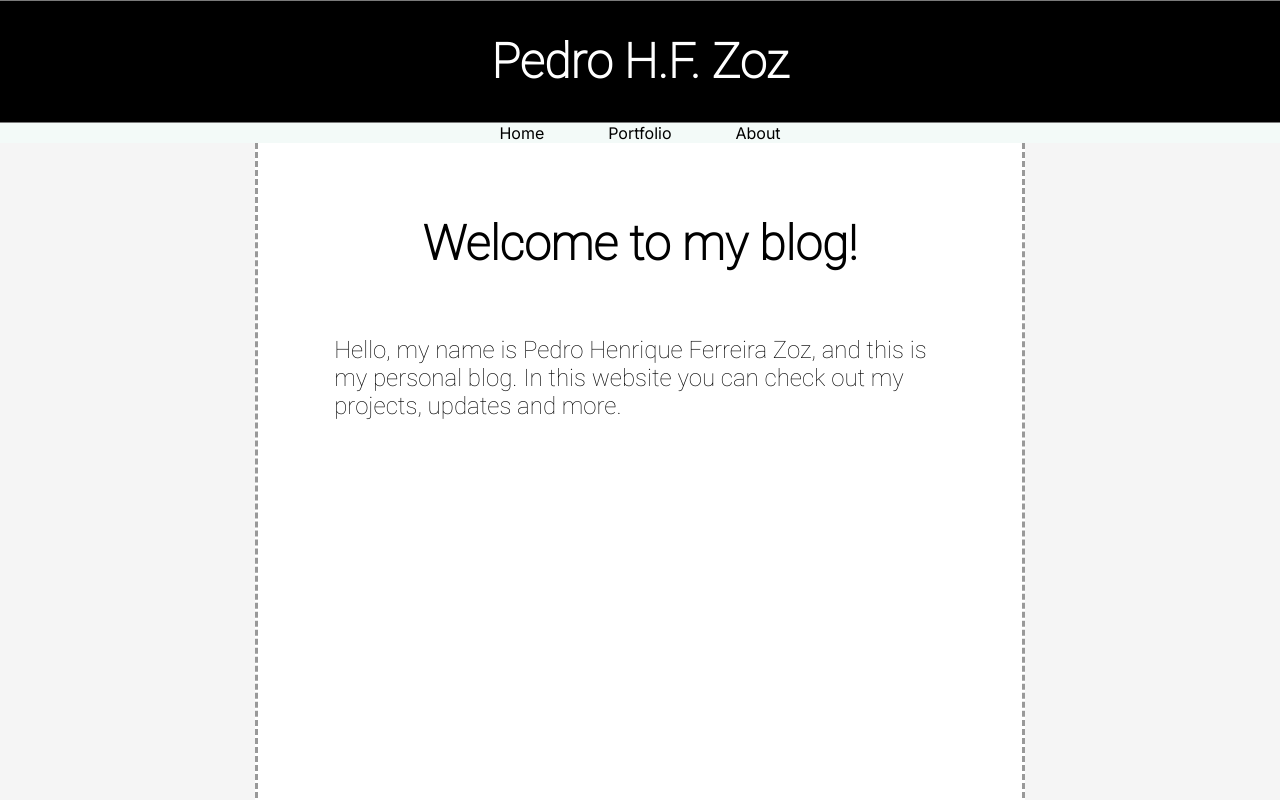
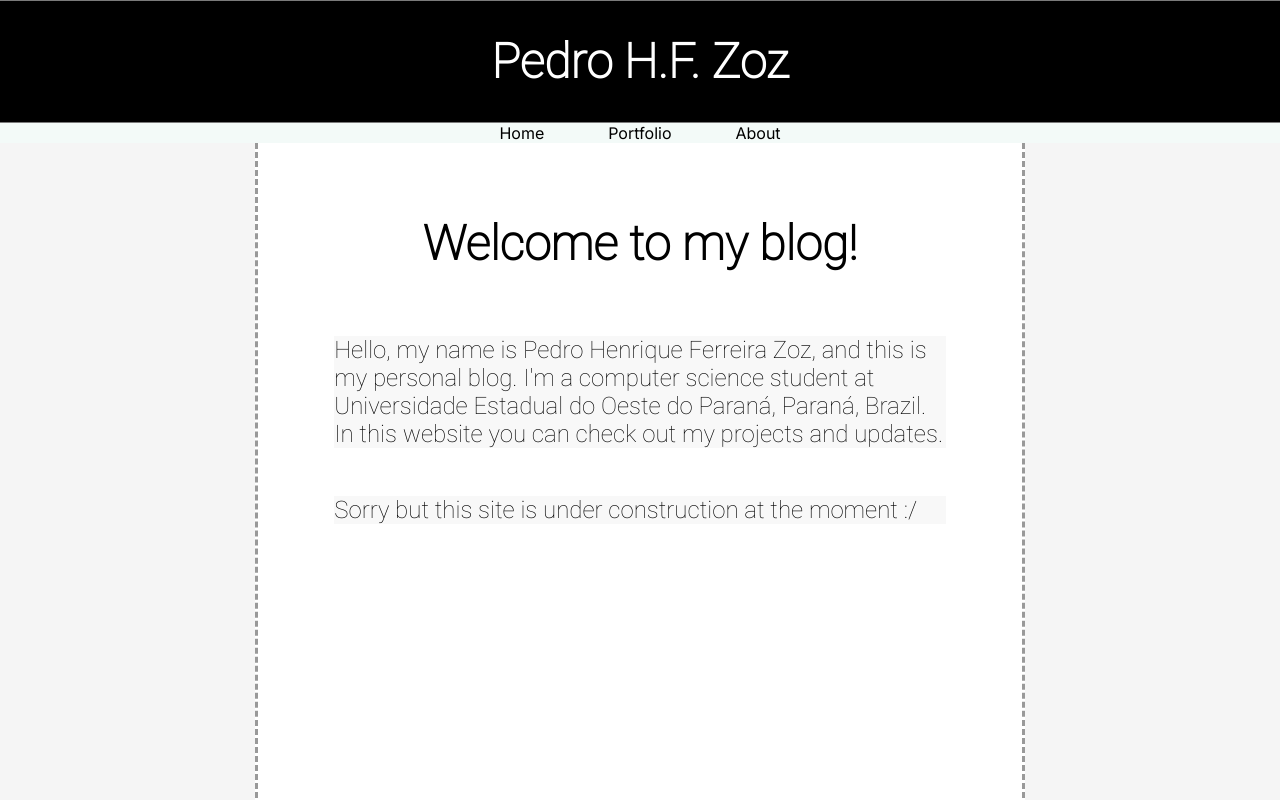
Before and after one commit to Pfzoz/z-portfolio, a Next.js app: page / in a window 1280 px wide. Built offline with nearby package versions, Linux system fonts and the light colour scheme.

Commit message:
contents

```diff
--- a/components/home/index/IndexRow.tsx
+++ b/components/home/index/IndexRow.tsx
@@ -1,33 +1,17 @@
 "use client";
 
-import { useEffect, useState } from "react";
+import { useState } from "react";
 import styles from "./index.module.css";
 
 export default function IndexRow() {
   const [open, setOpen] = useState(false);
-  const [indexes, setIndexes] = useState(<></>);
-
-  useEffect(() => {
-    const h2s = document.querySelectorAll("h2");
-    const indexesArray = [<></>];
-    indexesArray.pop();
-    h2s.forEach((value) => {
-      indexesArray.push(
-        <h3 onClick={() => value.scrollIntoView({ behavior: "smooth" })}>
-          {value.textContent}
-        </h3>
-      );
-    });
-    setIndexes(<>{indexesArray}</>);
-  }, []);
 
   return (
     <>
       <div
         id="indexRow"
         className={`${styles.default} ${open ? styles.open : ""}`}
-      >
-      </div>
+      ></div>
       <button className={styles.openButton} onClick={() => setOpen(!open)} />
     </>
   );
--- a/components/home/middle-row/welcome-section/WelcomeSection.tsx
+++ b/components/home/middle-row/welcome-section/WelcomeSection.tsx
@@ -4,7 +4,8 @@ export default function WelcomeSection() {
   return (
     <section className={styles.default}>
       <h2>Welcome to my blog!</h2>
-      <p className={styles.paragraphText}>{contents["welcome-section"]["description"]}</p>
+      <p className={styles.paragraphText}>{contents.welcomeSection.description}</p>
+      <p className={styles.paragraphText}>Sorry but this site is under construction at the moment :/</p>
     </section>
   );
 }
--- a/components/home/middle-row/welcome-section/contents.ts
+++ b/components/home/middle-row/welcome-section/contents.ts
@@ -1,8 +1,11 @@
 const contents = {
-    "welcome-section": {
-        "title": "Welcome to my blog!",
-        "description": "Hello, my name is Pedro Henrique Ferreira Zoz, and this is my personal blog. In this website you can check out my projects, updates and more."
-    }
+  welcomeSection: {
+    title: "Welcome to my blog!",
+    description:
+      "Hello, my name is Pedro Henrique Ferreira Zoz, and this is my personal blog. \
+      I'm a computer science student at Universidade Estadual do Oeste do Paraná, Paraná, Brazil. \
+      In this website you can check out my projects and updates.",
+  },
 };
 
 export default contents;
--- a/components/home/middle-row/welcome-section/welcome-section.module.css
+++ b/components/home/middle-row/welcome-section/welcome-section.module.css
@@ -10,4 +10,5 @@
 .paragraphText {
     font-size: 1.5rem;
     width: 80%;
+    background-color: rgb(248, 248, 248);
 }
--- a/src/app/layout.module.css
+++ b/src/app/layout.module.css
@@ -39,3 +39,11 @@
   text-decoration: none;
   color: black;
 }
+
+.navButton:hover {
+  color: rgba(0, 0, 0, 0.629);
+}
+
+.navButton:active {
+    color: black
+}
```
Lines whose indentation alone changed are shown as unchanged.
